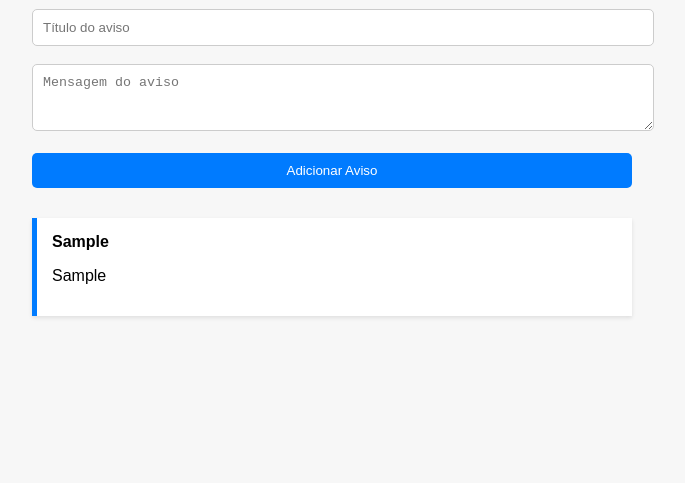
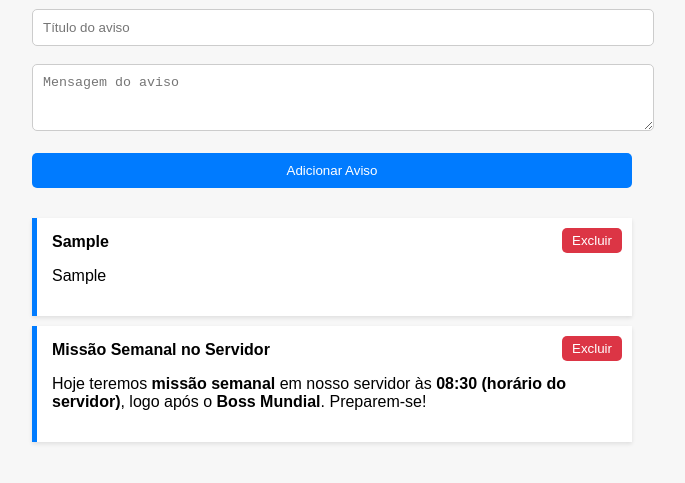
Before and after one commit to carii0c3/na54, a plain HTML site: page index.html in a window 1280 px wide. Both pictures are taken after typing "Sample", "Sample" into the empty fields and a click on the button "Adicionar Aviso". Shown: the part 99-582 px from the top of the page, without its empty margins (308-993 px from the left). Drawn offline with Linux system fonts and the light colour scheme.

Commit message:
Add files via upload

```diff
--- a/index.html
+++ b/index.html
@@ -25,6 +25,7 @@
       margin-bottom: 10px;
       border-left: 5px solid #007BFF;
       box-shadow: 0 2px 4px rgba(0,0,0,0.1);
+      position: relative;
     }
     .form-aviso {
       margin-bottom: 20px;
@@ -46,6 +47,20 @@
     .form-aviso button:hover {
       background: #0056b3;
     }
+    .delete-btn {
+      position: absolute;
+      top: 10px;
+      right: 10px;
+      background: #dc3545;
+      border: none;
+      color: white;
+      padding: 5px 10px;
+      border-radius: 5px;
+      cursor: pointer;
+    }
+    .delete-btn:hover {
+      background: #b52a38;
+    }
   </style>
 </head>
 <body>
@@ -59,18 +74,29 @@
       <button onclick="adicionarAviso()">Adicionar Aviso</button>
     </div>
 
-    <div id="avisos"></div>
+    <div id="avisos">
+      <!-- Exemplo de aviso já incluído -->
+      <div class="aviso">
+        <strong>Missão Semanal no Servidor</strong>
+        <p>Hoje teremos <strong>missão semanal</strong> em nosso servidor às <strong>08:30 (horário do servidor)</strong>, logo após o <strong>Boss Mundial</strong>. Preparem-se!</p>
+        <button class="delete-btn" onclick="this.parentElement.remove()">Excluir</button>
+      </div>
+    </div>
   </div>
 
   <script>
     function adicionarAviso() {
-      const titulo = document.getElementById('titulo').value;
-      const mensagem = document.getElementById('mensagem').value;
+      const titulo = document.getElementById('titulo').value.trim();
+      const mensagem = document.getElementById('mensagem').value.trim();
 
       if (titulo && mensagem) {
         const avisoDiv = document.createElement('div');
         avisoDiv.className = 'aviso';
-        avisoDiv.innerHTML = `<strong>${titulo}</strong><p>${mensagem}</p>`;
+        avisoDiv.innerHTML = `
+          <strong>${titulo}</strong>
+          <p>${mensagem}</p>
+          <button class="delete-btn" onclick="this.parentElement.remove()">Excluir</button>
+        `;
         document.getElementById('avisos').prepend(avisoDiv);
 
         document.getElementById('titulo').value = '';
```
